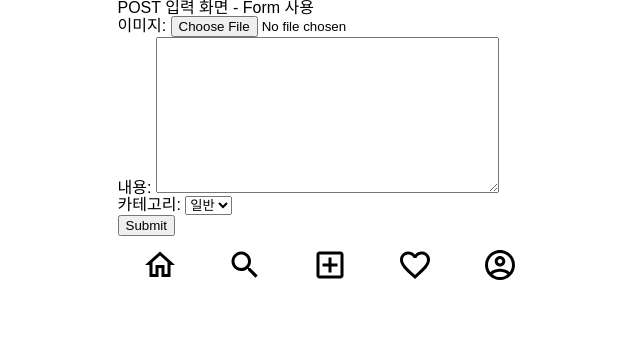
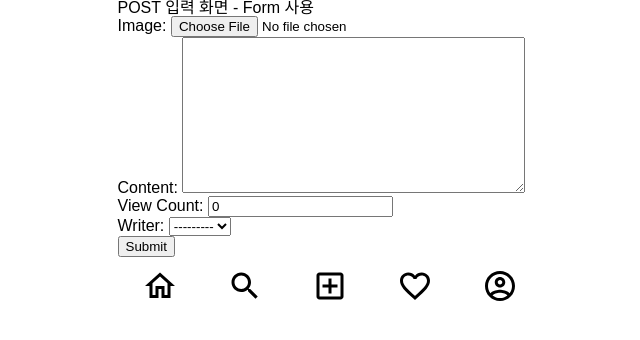
Before and after one commit to MayHyeyeonKim/likelion2023, a Django app: page /posts/create/ in a window 1280 px wide. Shown: the top 340 px of the page, without its empty margins (310-950 px from the left). Run offline with Django 4.2, Linux system fonts and the light colour scheme.

Commit message:
modify: Models Forms

```diff
--- a/LIONGRAM/posts/forms.py
+++ b/LIONGRAM/posts/forms.py
@@ -1,10 +1,28 @@
 from django import forms
 
-class PostBaseForm(forms.Form):
-    CATEGORY_CHOICES = [
-        ('1', '일반'),
-        ('2', '계정'),
-    ]
-    image = forms.ImageField(label='이미지')
-    content = forms.CharField(label='내용', widget=forms.Textarea, required=True)
-    category = forms.ChoiceField(label='카테고리', choices=CATEGORY_CHOICES)
+from .models import Post
+
+# class PostBaseForm(forms.Form):
+#     CATEGORY_CHOICES = [
+#         ('1', '일반'),
+#         ('2', '계정'),
+#     ]
+#     image = forms.ImageField(label='이미지')
+#     content = forms.CharField(label='내용', widget=forms.Textarea, required=True)
+#     # category = forms.ChoiceField(label='카테고리', choices=CATEGORY_CHOICES)
+
+class PostBaseForm(forms.ModelForm):
+    class Meta:
+        model = Post
+        fields = '__all__'
+
+class PostCreateForm(PostBaseForm):
+    class Meta(PostBaseForm.Meta):
+        fields= ['image', 'content']
+
+class PostUpdateForm(PostBaseForm):
+    class Meta(PostBaseForm.Meta):
+        fields= ['image', 'content']
+
+class PostDetailForm(PostBaseForm):
+    pass
--- a/LIONGRAM/posts/views.py
+++ b/LIONGRAM/posts/views.py
@@ -1,9 +1,11 @@
+from wsgiref.util import request_uri
 from django.shortcuts import render, redirect, get_object_or_404
-from django.http import HttpResponse, JsonResponse, Http404
+from django.http import Http404, HttpResponse, JsonResponse
 from django.views.generic.list import ListView
 from django.contrib.auth.decorators import login_required
+
+from .forms import PostBaseForm, PostCreateForm, PostDetailForm
 from .models import Post
-from .forms import PostBaseForm
 
 def index(request):
     post_list = Post.objects.all().order_by('-created_at') #Post 전체 조회 / 최신순으로 정렬 order_by('-created_at')
@@ -27,6 +29,7 @@ def post_detail_view(request, id):
         return redirect('index')
     context = {
         'post' : post,
+        'form' : PostDetailForm(),
     }
     return render(request, 'posts/post_detail.html', context)
 
--- a/LIONGRAM/templates/posts/post_detail.html
+++ b/LIONGRAM/templates/posts/post_detail.html
@@ -4,4 +4,5 @@
 {% block content %}
 <h1> 상세 </h1>
 {% include 'mixin/posts/post_card.html' with detail=True %}
+    {{ form.as_p }}
 {% endblock %}
```
